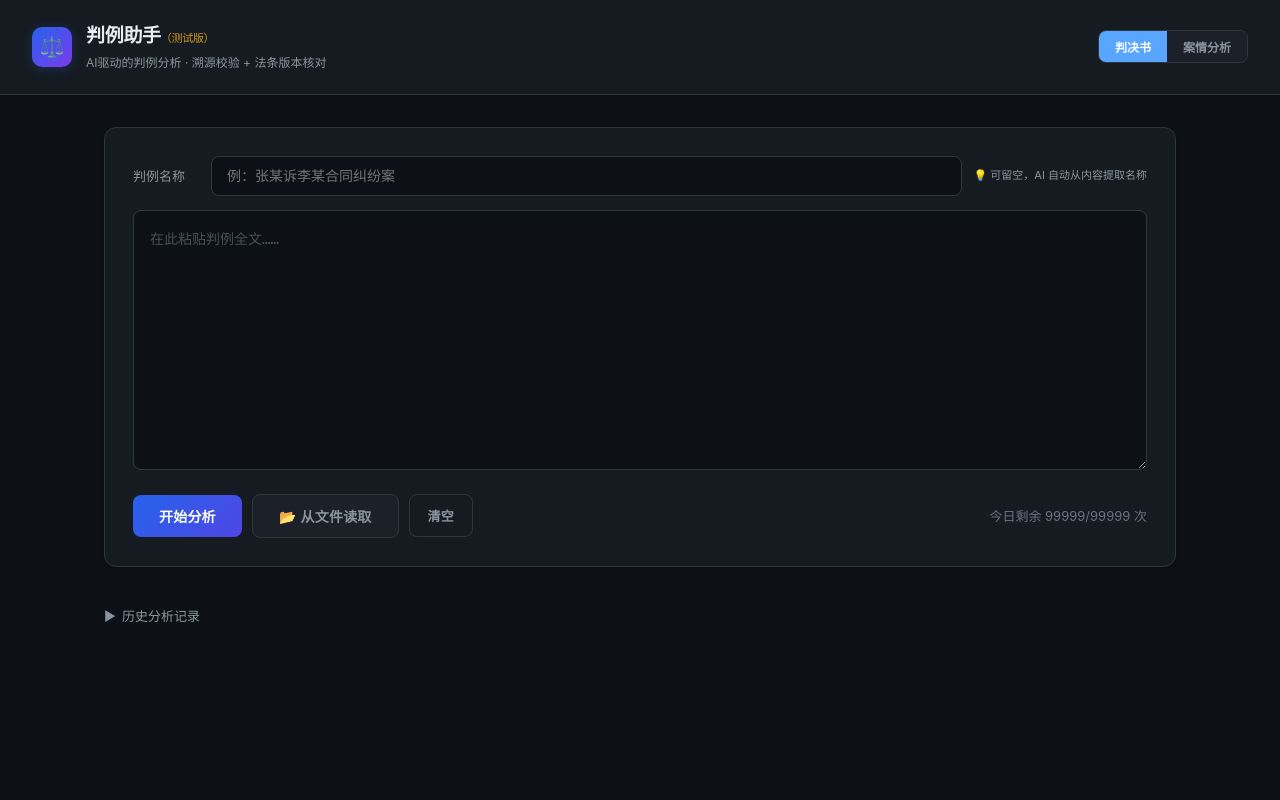
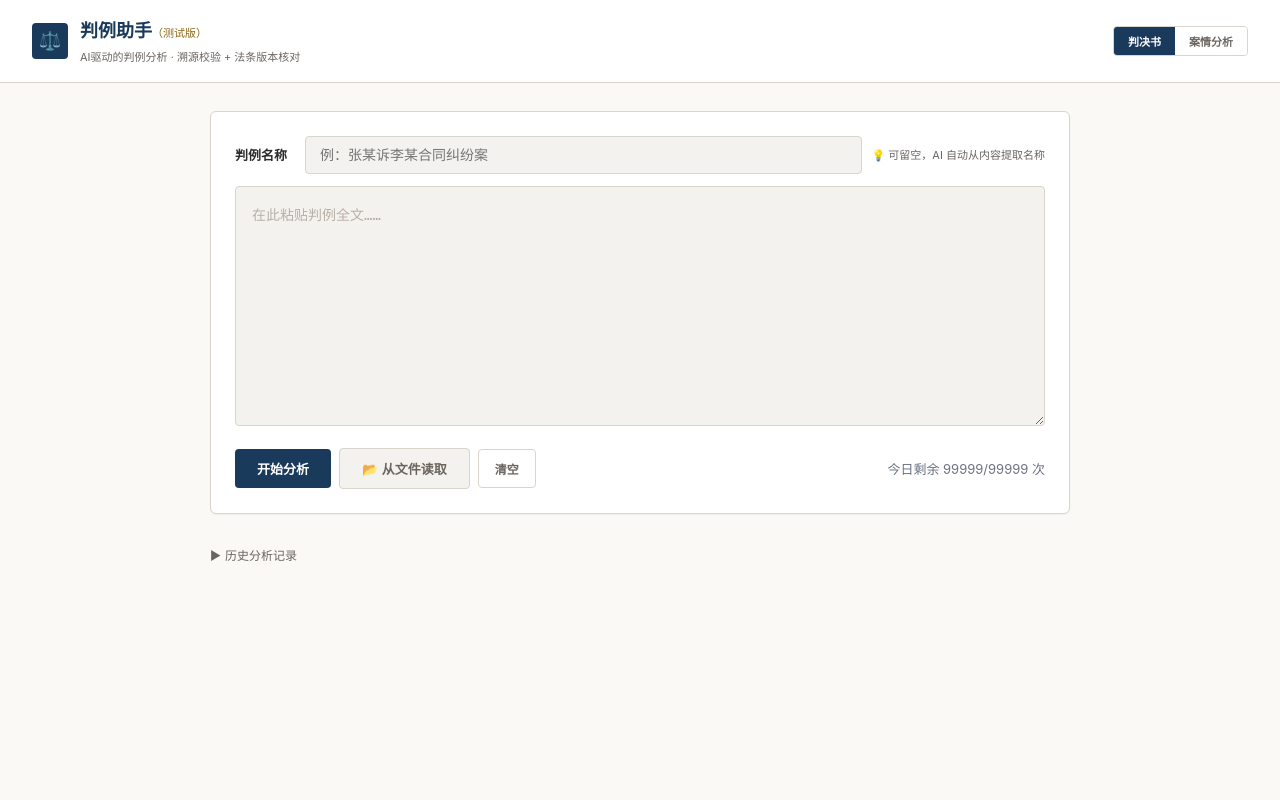
Before and after one commit to tokens-001/case-analyzer, a Flask app: page / in a window 1280 px wide. Run offline with Flask 3, Linux system fonts and the light colour scheme.

Commit message:
前端设计重构：法律专业风格
- 浅色暖白底替代暗色系
- 衬线标题（Noto Serif SC）
- 海军蓝主色调
- 圆角收窄为4-6px，更正式
- 整体气质：准确、严谨、可信

Co-Authored-By: Claude <noreply@anthropic.com>

```diff
--- a/python/templates/index.html
+++ b/python/templates/index.html
@@ -5,25 +5,23 @@
 <meta name="viewport" content="width=device-width, initial-scale=1.0">
 <title>判例助手</title>
 <style>
-  /* ---- 基础重置 ---- */
   *, *::before, *::after { box-sizing: border-box; margin: 0; padding: 0; }
 
   :root {
-    --bg: #0d1117;
-    --surface: #161b22;
-    --surface2: #1c2129;
-    --border: #30363d;
-    --border-focus: #5b8def;
-    --text: #c9d1d9;
-    --text-dim: #8b949e;
-    --text-bright: #e6edf3;
-    --blue: #58a6ff;
-    --red: #f85149;
-    --green: #3fb950;
-    --amber: #d2991d;
-    --purple: #a371f7;
-    --orange: #f0883e;
-    --teal: #39d2c0;
+    --bg: #faf9f6;
+    --surface: #ffffff;
+    --surface2: #f4f2ee;
+    --border: #d9d4cc;
+    --border-focus: #1a3a5c;
+    --text: #2c2c2c;
+    --text-dim: #6b6560;
+    --text-bright: #1a1a1a;
+    --navy: #1a3a5c;
+    --navy-light: #2d5a8a;
+    --red: #c42e2e;
+    --green: #2d6a4f;
+    --amber: #8b6914;
+    --gold: #b8860b;
   }
 
   body {
@@ -38,148 +36,111 @@
   .header {
     background: var(--surface);
     border-bottom: 1px solid var(--border);
-    padding: 20px 32px;
-    display: flex;
-    align-items: center;
-    justify-content: space-between;
-    backdrop-filter: blur(12px);
+    padding: 16px 32px;
+    display: flex; align-items: center; justify-content: space-between;
   }
-  .header-brand { display: flex; align-items: center; gap: 14px; }
+  .header-brand { display: flex; align-items: center; gap: 12px; }
   .header-logo {
-    width: 40px; height: 40px;
-    background: linear-gradient(135deg, #2563eb, #7c3aed);
-    border-radius: 10px;
+    width: 36px; height: 36px;
+    background: var(--navy);
+    border-radius: 4px;
     display: flex; align-items: center; justify-content: center;
-    font-size: 20px; color: #fff;
-    box-shadow: 0 2px 12px rgba(37,99,235,.25);
+    font-size: 18px; color: #fff;
   }
-  .header-text h1 { font-size: 19px; font-weight: 700; color: var(--text-bright); letter-spacing: -0.3px; }
-  .header-text .tagline { font-size: 12px; color: var(--text-dim); margin-top: 1px; }
+  .header-text h1 { font-size: 18px; font-weight: 700; color: var(--navy); font-family: "Noto Serif SC", "Songti SC", "STSong", serif; }
+  .header-text .tagline { font-size: 11px; color: var(--text-dim); margin-top: 1px; }
 
-  .mode-switch { display: flex; gap: 0; border-radius: 8px; overflow: hidden; border: 1px solid var(--border); }
+  .mode-switch { display: flex; gap: 0; border-radius: 4px; overflow: hidden; border: 1px solid var(--border); }
   .mode-btn {
-    padding: 7px 16px; font-size: 12px; font-weight: 600;
-    background: var(--surface2); color: var(--text-dim);
+    padding: 6px 14px; font-size: 11px; font-weight: 600;
+    background: var(--surface); color: var(--text-dim);
     border: none; cursor: pointer; transition: all .2s;
   }
-  .mode-btn.active { background: var(--blue); color: #fff; }
-  .mode-btn:hover:not(.active) { color: var(--text); background: var(--surface); }
+  .mode-btn.active { background: var(--navy); color: #fff; }
+  .mode-btn:hover:not(.active) { color: var(--text); }
 
   .input-hint { font-size: 11px; color: var(--text-dim); }
 
-  /* ---- 主布局 ---- */
-  .main { max-width: 1120px; margin: 0 auto; padding: 32px 24px; }
+  .main { max-width: 900px; margin: 0 auto; padding: 28px 20px; }
 
   /* ---- 输入区 ---- */
   .input-section {
     background: var(--surface);
     border: 1px solid var(--border);
-    border-radius: 12px;
-    padding: 28px;
-    margin-bottom: 28px;
-    box-shadow: 0 1px 3px rgba(0,0,0,.3);
+    border-radius: 6px;
+    padding: 24px;
+    margin-bottom: 24px;
+    box-shadow: 0 1px 2px rgba(0,0,0,.04);
   }
-  .input-section .section-label {
-    font-size: 13px; font-weight: 600; color: var(--text-dim);
-    text-transform: uppercase; letter-spacing: 0.6px;
-    margin-bottom: 16px;
+  .input-row { display: flex; gap: 10px; margin-bottom: 12px; align-items: center; flex-wrap: wrap; }
+  .input-row label { font-size: 13px; color: var(--text); white-space: nowrap; min-width: 60px; font-weight: 600; }
+  .input-row input[type="text"] {
+    flex: 1; min-width: 140px;
+    background: var(--surface2);
+    border: 1px solid var(--border);
+    border-radius: 4px;
+    padding: 10px 14px;
+    color: var(--text);
+    font-size: 14px;
+    transition: border-color .2s;
   }
-  .input-row { display: flex; gap: 12px; margin-bottom: 14px; align-items: center; flex-wrap: wrap; }
-  .input-row label { font-size: 13px; color: var(--text-dim); white-space: nowrap; min-width: 66px; font-weight: 500; }
-  .input-row input[type="text"] {
-    flex: 1; min-width: 160px;
-    background: var(--bg);
-    border: 1px solid var(--border);
-    border-radius: 8px;
-    padding: 11px 15px;
-    color: var(--text-bright);
-    font-size: 14px;
-    transition: border-color .2s, box-shadow .2s;
-  }
-  .input-row input[type="text"]:focus { outline: none; border-color: var(--border-focus); box-shadow: 0 0 0 3px rgba(88,166,255,.12); }
-  .input-row input[type="date"] {
-    background: var(--bg);
-    border: 1px solid var(--border);
-    border-radius: 8px;
-    padding: 10px 14px;
-    color: var(--text-bright);
-    font-size: 13px;
-    font-family: inherit;
-    transition: border-color .2s, box-shadow .2s;
-  }
-  .input-row input[type="date"]:focus { outline: none; border-color: var(--border-focus); box-shadow: 0 0 0 3px rgba(88,166,255,.12); }
+  .input-row input[type="text"]:focus { outline: none; border-color: var(--navy); }
 
   textarea {
-    width: 100%; height: 260px;
-    background: var(--bg);
+    width: 100%; height: 240px;
+    background: var(--surface2);
     border: 1px solid var(--border);
-    border-radius: 8px;
+    border-radius: 4px;
     padding: 16px;
-    color: var(--text-bright);
+    color: var(--text);
     font-size: 14px;
     font-family: "SF Mono", "Cascadia Code", "Menlo", monospace;
     line-height: 1.8;
     resize: vertical;
-    margin-bottom: 16px;
-    transition: border-color .2s, box-shadow .2s;
+    margin-bottom: 14px;
+    transition: border-color .2s;
   }
-  textarea:focus { outline: none; border-color: var(--border-focus); box-shadow: 0 0 0 3px rgba(88,166,255,.12); }
-  textarea::placeholder { color: #484f58; }
+  textarea:focus { outline: none; border-color: var(--navy); }
+  textarea::placeholder { color: #b8b0a8; }
 
-  .btn-row { display: flex; gap: 10px; align-items: center; flex-wrap: wrap; }
+  .btn-row { display: flex; gap: 8px; align-items: center; flex-wrap: wrap; }
   .btn {
-    padding: 11px 26px; border: none; border-radius: 8px;
-    font-size: 14px; font-weight: 600; cursor: pointer;
+    padding: 10px 22px; border: none; border-radius: 4px;
+    font-size: 13px; font-weight: 600; cursor: pointer;
     transition: all .2s;
-    letter-spacing: 0.2px;
   }
-  .btn:hover { transform: translateY(-1px); box-shadow: 0 4px 12px rgba(0,0,0,.3); }
-  .btn:active { transform: translateY(0); }
-  .btn-primary { background: linear-gradient(135deg, #2563eb, #4f46e5); color: #fff; }
-  .btn-primary:hover { box-shadow: 0 4px 20px rgba(37,99,235,.35); }
-  .btn-secondary {
-    background: var(--surface2); color: var(--text-dim);
-    border: 1px solid var(--border);
-  }
-  .btn-secondary:hover { border-color: #484f58; color: var(--text); }
-  .btn-ghost {
-    background: transparent; color: var(--text-dim);
-    border: 1px solid var(--border); padding: 11px 18px; font-size: 13px;
-  }
-  .btn-ghost:hover { border-color: #484f58; color: var(--text); }
+  .btn:hover { opacity: 0.9; }
+  .btn-primary { background: var(--navy); color: #fff; }
+  .btn-secondary { background: var(--surface2); color: var(--text-dim); border: 1px solid var(--border); }
+  .btn-secondary:hover { border-color: var(--text-dim); color: var(--text); }
+  .btn-ghost { background: transparent; color: var(--text-dim); border: 1px solid var(--border); padding: 10px 16px; font-size: 12px; }
+  .btn-ghost:hover { border-color: var(--text-dim); color: var(--text); }
 
   .file-upload { position: relative; }
   .file-upload input[type="file"] { position: absolute; opacity: 0; width: 0; height: 0; }
 
-  /* ---- 加载状态 ---- */
-  .loading {
-    display: none; text-align: center; padding: 48px 32px;
-    color: var(--text-dim); font-size: 14px;
-  }
+  /* ---- 加载 / 错误 ---- */
+  .loading { display: none; text-align: center; padding: 40px; color: var(--text-dim); font-size: 13px; }
   .loading.active { display: block; }
   .spinner {
-    width: 40px; height: 40px;
+    width: 36px; height: 36px;
     border: 3px solid var(--border);
-    border-top-color: var(--blue);
+    border-top-color: var(--navy);
     border-radius: 50%;
     animation: spin 0.7s linear infinite;
-    margin: 0 auto 16px;
+    margin: 0 auto 14px;
   }
   @keyframes spin { to { transform: rotate(360deg); } }
   @keyframes fadeInUp {
-    from { opacity: 0; transform: translateY(12px); }
+    from { opacity: 0; transform: translateY(10px); }
     to { opacity: 1; transform: translateY(0); }
   }
-  @keyframes pulse { 0%,100% { opacity: 1; } 50% { opacity: 0.6; } }
 
-  /* ---- 错误提示 ---- */
   .error {
     display: none;
-    background: rgba(248,81,73,.1);
-    border: 1px solid rgba(248,81,73,.3);
-    color: var(--red);
-    padding: 14px 18px; border-radius: 8px;
-    margin-bottom: 20px; font-size: 14px;
+    background: #fef0f0; border: 1px solid #f5c6c6; color: var(--red);
+    padding: 12px 16px; border-radius: 4px;
+    margin-bottom: 18px; font-size: 13px;
   }
   .error.active { display: block; animation: fadeInUp .3s ease; }
 
@@ -192,130 +153,113 @@
   .results.active > *:nth-child(4) { animation-delay: .15s; }
   .results.active > *:nth-child(5) { animation-delay: .2s; }
 
-  /* ---- 六维卡片 2×3 ---- */
-  .card-grid {
-    display: grid;
-    grid-template-columns: 1fr 1fr;
-    gap: 16px;
-    margin-bottom: 16px;
-  }
+  /* ---- 卡片 ---- */
+  .card-grid { display: grid; grid-template-columns: 1fr 1fr; gap: 14px; margin-bottom: 14px; }
   .card {
     background: var(--surface);
     border: 1px solid var(--border);
-    border-radius: 12px;
-    padding: 22px;
-    transition: border-color .2s, box-shadow .2s;
-    position: relative;
-    overflow: hidden;
+    border-radius: 6px;
+    padding: 20px;
+    transition: border-color .2s;
   }
-  .card::before {
-    content: ''; position: absolute; top: 0; left: 0; right: 0; height: 3px;
-  }
-  .card:nth-child(1)::before { background: var(--blue); }
-  .card:nth-child(2)::before { background: var(--purple); }
-  .card:nth-child(3)::before { background: var(--amber); }
-  .card:nth-child(4)::before { background: var(--teal); }
-  .card:nth-child(5)::before { background: var(--red); }
-  .card:nth-child(6)::before { background: var(--orange); }
-  .card:nth-child(7)::before { background: #db2777; }
-  .card:nth-child(8)::before { background: #0891b2; }
-  .card:hover { border-color: #484f58; box-shadow: 0 4px 20px rgba(0,0,0,.25); }
-  .card h3 {
-    font-size: 13px; font-weight: 700; margin-bottom: 12px;
-    letter-spacing: 0.3px; display: flex; align-items: center; gap: 8px;
-  }
-  .card:nth-child(1) h3 { color: var(--blue); }
-  .card:nth-child(2) h3 { color: var(--purple); }
-  .card:nth-child(3) h3 { color: var(--amber); }
-  .card:nth-child(4) h3 { color: var(--teal); }
-  .card:nth-child(5) { border-color: rgba(248,81,73,.25); }
-  .card:nth-child(5) h3 { color: var(--red); }
-  .card:nth-child(6) { border-color: rgba(240,136,62,.25); }
-  .card:nth-child(6) h3 { color: var(--orange); }
-  .card:nth-child(7) { border-color: rgba(219,39,119,.25); }
-  .card:nth-child(7) h3 { color: #ec4899; }
-  .card:nth-child(8) { border-color: rgba(8,145,178,.25); }
-  .card:nth-child(8) h3 { color: #06b6d4; }
-  .card .content {
-    font-size: 13px; color: var(--text-dim);
-    white-space: pre-wrap; line-height: 1.85;
-  }
+  .card:hover { border-color: var(--navy); }
+  .card h3 { font-size: 12px; font-weight: 700; color: var(--navy); margin-bottom: 10px; text-transform: uppercase; letter-spacing: 0.5px; }
+  .card .content { font-size: 13px; color: var(--text); white-space: pre-wrap; line-height: 1.85; }
 
-  /* 结构化摘要 */
   .card-summary {
     background: var(--surface);
     border: 1px solid var(--border);
-    border-radius: 12px;
-    padding: 22px;
-    margin-bottom: 16px;
-    border-left: 3px solid var(--purple);
+    border-radius: 6px;
+    padding: 20px;
+    margin-bottom: 14px;
+    border-left: 3px solid var(--navy);
   }
-  .card-summary h3 {
-    font-size: 13px; font-weight: 700; color: var(--text-bright);
-    margin-bottom: 12px; letter-spacing: 0.3px;
-  }
-  .card-summary .content { font-size: 14px; color: var(--text-dim); line-height: 1.9; }
+  .card-summary h3 { font-size: 13px; font-weight: 700; color: var(--navy); margin-bottom: 10px; font-family: "Noto Serif SC", "Songti SC", serif; }
+  .card-summary .content { font-size: 14px; color: var(--text); line-height: 1.9; }
 
-  /* 溯源 */
+  /* ---- 溯源 ---- */
   .trace-section {
     background: var(--surface);
     border: 1px solid var(--border);
-    border-radius: 12px; padding: 22px; margin-bottom: 16px;
+    border-radius: 6px; padding: 20px; margin-bottom: 14px;
   }
-  .trace-section h3 { font-size: 13px; font-weight: 700; color: var(--text-bright); margin-bottom: 14px; }
+  .trace-section h3 { font-size: 13px; font-weight: 700; color: var(--navy); margin-bottom: 12px; }
   .trace-item {
     background: var(--surface2);
-    border-left: 3px solid var(--blue);
-    padding: 12px 16px; margin-bottom: 8px;
-    border-radius: 0 8px 8px 0;
-    font-size: 13px; color: var(--text-dim);
+    border-left: 3px solid var(--navy);
+    padding: 10px 14px; margin-bottom: 6px;
+    border-radius: 0 4px 4px 0;
+    font-size: 12px; color: var(--text);
   }
-  .trace-item .label { font-size: 11px; color: var(--blue); font-weight: 700; margin-bottom: 4px; }
+  .trace-item .label { font-size: 10px; color: var(--navy); font-weight: 700; margin-bottom: 2px; }
   .trace-item.invalid { border-left-color: var(--red); }
   .trace-item.invalid .label { color: var(--red); }
 
-  /* 法条对照 */
+  /* ---- 法条对照 ---- */
   .law-section {
     background: var(--surface);
     border: 1px solid var(--border);
-    border-radius: 12px; padding: 22px; margin-bottom: 16px;
+    border-radius: 6px; padding: 20px; margin-bottom: 14px;
   }
-  .law-section h3 { font-size: 13px; font-weight: 700; color: var(--text-bright); margin-bottom: 14px; }
+  .law-section h3 { font-size: 13px; font-weight: 700; color: var(--navy); margin-bottom: 12px; }
   .law-item {
     background: var(--surface2);
-    padding: 12px 16px; margin-bottom: 8px;
-    border-radius: 8px; font-size: 13px; color: var(--text-dim);
+    padding: 10px 14px; margin-bottom: 6px;
+    border-radius: 4px; font-size: 12px; color: var(--text);
     border: 1px solid var(--border);
   }
-  .law-item .law-name { font-size: 12px; color: var(--blue); font-weight: 700; margin-bottom: 6px; }
+  .law-item .law-name { font-size: 11px; color: var(--navy); font-weight: 700; margin-bottom: 4px; }
 
-  /* 验证 */
+  /* ---- 验证 ---- */
   .validation {
-    padding: 12px 18px; border-radius: 8px;
-    font-size: 13px; margin-bottom: 16px; font-weight: 500;
+    padding: 10px 16px; border-radius: 4px;
+    font-size: 12px; margin-bottom: 14px; font-weight: 500;
   }
-  .validation.pass { background: rgba(63,185,80,.1); border: 1px solid rgba(63,185,80,.25); color: var(--green); }
-  .validation.warn { background: rgba(210,153,29,.1); border: 1px solid rgba(210,153,29,.25); color: var(--amber); }
-  .validation .warn-item { margin-top: 4px; }
+  .validation.pass { background: #eef6f0; border: 1px solid #b8d4c0; color: var(--green); }
+  .validation.warn { background: #fdf8ed; border: 1px solid #e8d5a0; color: var(--amber); }
+  .validation .warn-item { margin-top: 3px; }
   .validation .warn-item::before { content: "⚠️ "; }
 
-  /* 风险提示 */
-  .risk-section { margin-bottom: 16px; }
+  /* ---- 风险提示 ---- */
+  .risk-section { margin-bottom: 14px; }
   .risk-item {
-    padding: 14px 18px; border-radius: 10px; margin-bottom: 8px;
-    font-size: 14px; font-weight: 500;
-    display: flex; align-items: flex-start; gap: 10px;
+    padding: 12px 16px; border-radius: 4px; margin-bottom: 6px;
+    font-size: 13px; font-weight: 500;
+    display: flex; align-items: flex-start; gap: 8px;
     animation: fadeInUp .35s ease backwards;
   }
-  .risk-item.warning { background: rgba(210,153,29,.08); border: 1px solid rgba(210,153,29,.3); color: var(--amber); }
-  .risk-item.danger { background: rgba(248,81,73,.08); border: 1px solid rgba(248,81,73,.3); color: var(--red); }
+  .risk-item.warning { background: #fdf8ed; border: 1px solid #e8d5a0; color: var(--amber); }
+  .risk-item.danger { background: #fef0f0; border: 1px solid #f5c6c6; color: var(--red); }
 
+  /* ---- 可信度 ---- */
+  .trust-dashboard {
+    background: var(--surface);
+    border: 1px solid var(--border);
+    border-radius: 6px; padding: 18px 22px; margin-bottom: 18px;
+    display: flex; gap: 22px; align-items: center; flex-wrap: wrap;
+  }
+  .trust-score-ring {
+    width: 72px; height: 72px; border-radius: 50%;
+    display: flex; align-items: center; justify-content: center;
+    font-size: 16px; font-weight: 800; flex-shrink: 0;
+    font-family: "Noto Serif SC", "Songti SC", serif;
+  }
+  .trust-score-ring.high { background: #eef6f0; border: 2px solid var(--green); color: var(--green); }
+  .trust-score-ring.mid { background: #fdf8ed; border: 2px solid var(--amber); color: var(--amber); }
+  .trust-score-ring.low { background: #fef0f0; border: 2px solid var(--red); color: var(--red); }
+  .trust-detail { flex: 1; min-width: 180px; }
+  .trust-detail .trust-label { font-size: 11px; color: var(--text-dim); font-weight: 600; }
+  .trust-detail .trust-sub { font-size: 12px; color: var(--text); margin-top: 2px; }
+  .trust-breakdown { font-size: 11px; color: var(--text-dim); margin-top: 8px; display: flex; flex-wrap: wrap; gap: 6px; }
+  .trust-breakdown .tbitem { display: flex; align-items: center; gap: 3px; }
+  .trust-breakdown .tbitem.up { color: var(--green); }
+  .trust-breakdown .tbitem.down { color: var(--red); }
 
-  /* 历史 */
+  /* ---- 历史 ---- */
   .history-toggle {
-    display: flex; align-items: center; gap: 6px;
-    cursor: pointer; font-size: 13px; color: var(--text-dim);
-    margin-bottom: 16px; user-select: none; padding: 10px 0;
+    display: flex; align-items: center; gap: 4px;
+    cursor: pointer; font-size: 12px; color: var(--text-dim);
+    margin-bottom: 14px; user-select: none; padding: 8px 0;
     transition: color .2s;
   }
   .history-toggle:hover { color: var(--text); }
```
Also changed, not shown: other parts of python/templates/index.html (+21 -49 lines).
